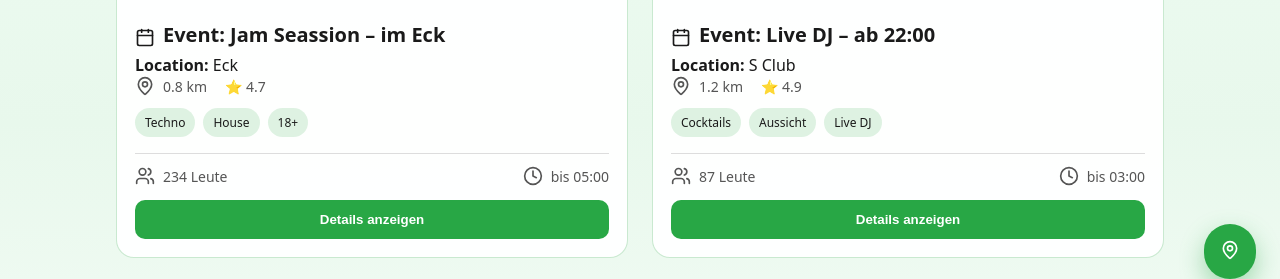
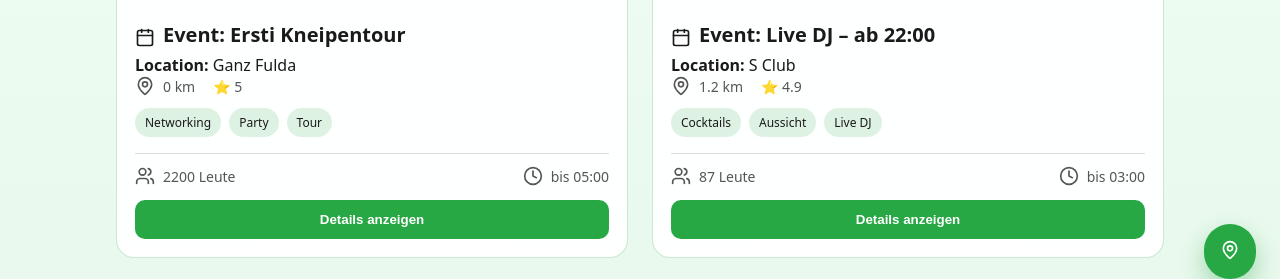
Before and after one commit to Emmet03/Emmet03.github.io, a plain HTML site: page HotSpot.html in a window 1280 px wide. Shown: the part 497-776 px from the top of the page. Drawn offline with nearby package versions, Linux system fonts and the light colour scheme.

Commit message:
Update HotSpot.html

```diff
--- a/HotSpot.html
+++ b/HotSpot.html
@@ -194,8 +194,34 @@ a.clean { color: inherit; text-decoration: none; }
     ];
 
     const hotspots = [
+        {
+        id: 0,
+        name: 'Ganz Fulda',
+        category: 'events',
+        distance: '0 km',
+        rating: 5.0,
+        visitors: 2200,
+        status: 'Sehr voll',
+        tags: ['Networking', 'Party', 'Tour'],
+        openUntil: '05:00',
+        image: 'https://images.unsplash.com/photo-1541532713592-79a0317b6b77?ixlib=rb-4.1.0&ixid=M3wxMjA3fDB8MHxwaG90by1wYWdlfHx8fGVufDB8fHx8fA%3D%3D&auto=format&fit=crop&q=80&w=688',
+        event: 'Ersti Kneipentour'
+        },
       {
         id: 1,
+        name: 'S Club',
+        category: 'bars',
+        distance: '1.2 km',
+        rating: 4.9,
+        visitors: 87,
+        status: 'Moderat',
+        tags: ['Cocktails', 'Aussicht', 'Live DJ'],
+        openUntil: '03:00',
+        image: 'https://images.unsplash.com/photo-1544145945-f90425340c7e?q=80&w=1600&auto=format&fit=crop',
+        event: 'Live DJ – ab 22:00'
+      },
+      {
+        id: 2,
         name: 'Eck',
         category: 'clubs',
         distance: '0.8 km',
@@ -206,19 +232,6 @@ a.clean { color: inherit; text-decoration: none; }
         openUntil: '05:00',
         image: 'https://images.unsplash.com/photo-1540039155733-5bb30b53aa14?q=80&w=1600&auto=format&fit=crop',
         event: 'Jam Seassion – im Eck'
-      },
-      {
-        id: 2,
-        name: 'S Club',
-        category: 'bars',
-        distance: '1.2 km',
-        rating: 4.9,
-        visitors: 87,
-        status: 'Moderat',
-        tags: ['Cocktails', 'Aussicht', 'Live DJ'],
-        openUntil: '03:00',
-        image: 'https://images.unsplash.com/photo-1544145945-f90425340c7e?q=80&w=1600&auto=format&fit=crop',
-        event: 'Live DJ – ab 22:00'
       },
       {
         id: 3,
```
